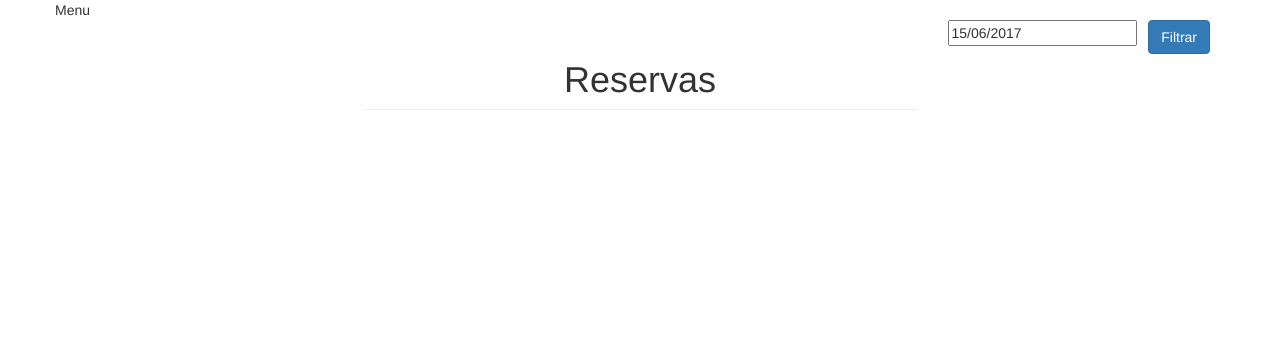
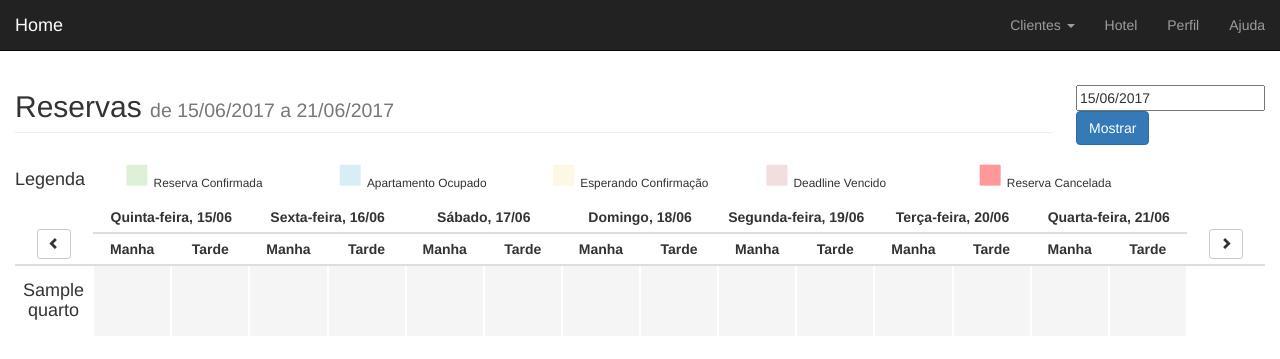
Before and after one commit to williamkblera/paraiso, a Django app: page /hotel/ in a window 1280 px wide. Shown: the top 359 px of the page. Run offline with Django 3.2, Linux system fonts and the light colour scheme; tables that the repository leaves empty hold one stand-in row (values such as "Sample post"); parts of the project's set-up code (start-up, migrations or seed data) failed here and were passed over; some libraries are stand-ins or nearby versions.

Commit message:
Correção da exibição das reservas. Configuração dos botoes de avançar e retroceder

```diff
--- a/paraiso/cliente/templates/cliente/add_cliente.html
+++ b/paraiso/cliente/templates/cliente/add_cliente.html
@@ -78,9 +78,6 @@
         <div id="actions" class="row">
             <div class="col-md-12">
                 <button type="submit" class="btn btn-primary">Salvar</button>
-                <a href="#" class="btn btn-default" data-toggle="modal" data-target="#delete-modal">
-                    Excluir
-                </a>
                 <a href="{% url 'clientes:lista_clientes' %}" class="btn btn-default">Cancelar</a>
             </div>
         </div>
--- a/paraiso/core/static/css/style.css
+++ b/paraiso/core/static/css/style.css
@@ -0,0 +1,58 @@
+table {
+  table-layout: fixed;
+  text-align: center;
+  border-bottom: solid 2px #fff;
+}
+td{
+  width: "(100/14)%";
+  text-align: center;
+  border-bottom: solid 2px #fff;
+}
+th {
+text-align: center;
+border-bottom: solid 2px #fff;
+}
+thead {
+  border-bottom: solid 2px #fff;
+}
+/*table, td, th, tfoot {
+  border:solid 1px #000;
+  padding:5px;
+  text-align: center;
+}
+
+th {background-color:#999;}
+
+caption {font-size:x-large;}
+
+colgroup {background:#F60;}*/
+
+.dia {
+  border: solid 2px #fff;
+  background-color:#f5f5f5;
+}
+
+.confirmada { /* Reserva confirmada */
+  background:#dff0d8;
+  color:#333;
+}
+
+.ocupado  { /* Apartamento ocupado */
+  background:#d9edf7; /*#f5f5f5;*/
+  color:#333;
+}
+
+.esperando  { /* Esperando deposito de confirmação*/
+  background:#fcf8e3;
+  color:#333;
+}
+
+.deadline { /* Deadline vencido*/
+    background-color: #f2dede;
+    color:#333;
+}
+
+.cancelada { /* Reserva vencida (sem realização do deposito de confirmação)*/
+  background-color: #ff9999;
+  color:#333;
+}
--- a/paraiso/core/templates/core/base.html
+++ b/paraiso/core/templates/core/base.html
@@ -21,6 +21,10 @@
     <!-- Latest compiled and minified JavaScript -->
     <script src="{% static 'js/bootstrap.min.js' %}"></script>
 
+    <!-- Bootstrap Date-Picker Plugin -->
+    <script type="text/javascript" src="{% static 'js/bootstrap-datepicker.min.js' %}"></script>
+    <link rel="stylesheet" href="{% static 'css/bootstrap-datepicker3.min.css' %}"/>
+
 
   </head>
   <body>
@@ -40,8 +44,15 @@
           <a class="navbar-brand" href="{%url 'core:home' %}">Home</a>
           <div id="navbar" class="navbar-collapse collapse">
             <ul class="nav navbar-nav navbar-right">
-              <li><a href="#">Início</a></li>
-              <li><a href="#">Opções</a></li>
+              <li class="dropdown">
+                <a href="#" class="dropdown-toggle" data-toggle="dropdown" role="button"
+                  aria-expanded="false">Clientes <span class="caret"></span></a>
+                <ul class="dropdown-menu" role="menu">
+                  <li><a href="{% url 'clientes:lista_clientes' %}">Lista Clientes</a></li>
+                    <li><a href="{% url 'clientes:novo_cliente' %}">Novo Cliente</a></li>
+                </ul>
+              </li>
+              <li><a href="#">Hotel</a></li>
               <li><a href="#">Perfil</a></li>
               <li><a href="#">Ajuda</a></li>
             </ul>
--- a/paraiso/hotel/models.py
+++ b/paraiso/hotel/models.py
@@ -56,6 +56,7 @@ class Reserva(models.Model):
         ('O', 'Ocupado'),
         ('F', 'Finalizada'),
         ('C', 'Cancelada'),
+        ('D', 'Deadline vencida'),
     )
     cliente = models.ForeignKey(Cliente, related_name="reservas")
     data_reserva = models.DateTimeField(
--- a/paraiso/hotel/templates/hotel/lista_hotel.html
+++ b/paraiso/hotel/templates/hotel/lista_hotel.html
@@ -1,52 +1,181 @@
-{% extends 'hotel/base.html' %}
+{% extends 'core/base.html' %}
 {% load staticfiles %}
-
-{% block title %}
-  <title>Pousada Paraíso - Hotel</title>
-{% endblock %}
 
 {% block content %}
 <div class="row">
-  Menu
-</div>
-<div class="row">
-  <div class="col-md-6 col-md-offset-3">
-    <h1 class="page-header text-center">
+  <div class="col-md-10">
+    <h2 class="page-header">
       Reservas
-    </h1>
+      <small> de {{dia}} a {{fim}}</small>
+    </h2>
   </div>
-  <div class="col-md-3">
-    <form method="POST" class="post-form">
+  <div class="col-md-2" style="margin-top: 35px;">
+    <form id="formulario" method="POST" class="post-form">
       {% csrf_token %}
-      <div class="form-inline form-group">
-        <input id="data" name="data" type="text" maxlength="10" value="{{dia}}"></input>
-        <button type="submit" class="btn btn-primary pull-right" value="Save">
-          Filtrar
-        </button>
+      <div class="form-inline form-group pull-right">
+          <input id="data" name="data" type="text" maxlength="10" value="{{dia}}"></input>
+          <button type="submit" class="btn btn-primary" value="Save">
+            Mostrar
+          </button>
+        </h3>
       </div>
     </form>
   </div>
-</div>
+</div> <!-- /.row -->
 
 <div class="row">
-  {% for quarto in quartos %}
-    <div class="col-md-4">
-      <div class="panel panel-default">
-        <div class="panel-heading">
-          <a href="reserva/{{quarto.reserva.pk}}">
-            <h3 class="panel-title">
-              {{quarto.quarto}}
-              <span class="glyphicon glyphicon-pencil pull-right"></span>
-            </h3>
-          </a>
+  <div class="col-md-1">
+    <h4>Legenda</h4>
+  </div>
+  <div class="col-md-2">
+    <p>
+      <span class="glyphicon glyphicon-stop" style="color:#dff0d8; font-size: 200%;"></span>
+      <small> Reserva Confirmada</small>
+    <p>
+  </div>
+  <div class="col-md-2">
+    <p>
+      <span class="glyphicon glyphicon-stop" style="color:#d9edf7; font-size: 200%;"></span>
+      <small> Apartamento Ocupado</small>
+    <p>
+  </div>
+  <div class="col-md-2">
+    <p>
+      <span class="glyphicon glyphicon-stop" style="color:#fcf8e3; font-size: 200%;"></span>
+      <small> Esperando Confirmação</small>
+    <p>
+  </div>
+  <div class="col-md-2">
+    <p>
+      <span class="glyphicon glyphicon-stop" style="color:#f2dede; font-size: 200%;"></span>
+      <small> Deadline Vencido</small>
+    <p>
+  </div>
+  <div class="col-md-2">
+    <p>
+      <span class="glyphicon glyphicon-stop" style="color:#ff9999; font-size: 200%;"></span>
+      <small> Reserva Cancelada</small>
+    <p>
+  </div>
+</div> <!-- /.row -->
 
-        </div>
-        <div class="panel-body">
-          <p>Cliente: {{quarto.reserva.cliente}}</p>
-          <p>Status : {{quarto.reserva.get_status_display}}</p>
-          <p>Entrada: {{quarto.entrada}}</p>
-        </div>
-      </div>
-    </div>
-  {% endfor %}
+<div class="row">
+  <div class="col-md-12 table-responsive">
+  <table class="table table-hover table-condensed">
+    <thead>
+      <tr>
+        <th rowspan="2">
+          <button id="retroceder" type="button" class="fc-button-prev fc-corner-left btn btn-default btn-sm">
+            <span class="glyphicon glyphicon-chevron-left"></span>
+          </button>
+        </th>
+        {% for dia in days %}
+            {% if dia|date:"d/m/y" == hoje|date:"d/m/y" %}
+              <th colspan="2" class="bg-primary">{{dia|date:"l, d/m"}}</th>
+            {% else %}
+              <th colspan="2">{{dia|date:"l, d/m"}}</th>
+            {% endif %}
+        {% endfor %}
+        <!-- <th colspan="2" class="bg-primary">Dom, 04/06</th> -->
+        <th rowspan="2">
+          <button id="avancar" type="button" class="fc-button-prev fc-corner-left btn btn-default btn-sm">
+            <span class="glyphicon glyphicon-chevron-right"></span>
+          </button>
+        </th>
+      </tr>
+      <tr>
+        {% for dia in days %}
+          {% if dia|date:"d/m/y" == hoje|date:"d/m/y" %}
+            <th class="bg-primary">Manha</th>
+            <th class="bg-primary">Tarde</th>
+          {% else %}
+            <th>Manha</th>
+            <th>Tarde</th>
+          {% endif %}
+        {% endfor %}
+      </tr>
+    </thead>
+
+    <tbody>
+
+        {% for linha in tabela  %}
+          <tr>
+            {% for celula in linha %}
+              {% if forloop.first %}
+                <td colspan="{{celula.turnos}}" data-date="{{celula.data}}" ap="{{celula.ap}}" turnos={{celula.turnos}}>
+                  <h4>{{celula.quarto}}</h4>
+                </td>
+              {% else %}
+                {% if celula.status == "Pré-reserva"%}
+                  <td colspan="{{celula.turnos}}" class="dia esperando" data-date="{{celula.data}}" ap="{{celula.ap}}" turnos={{celula.turnos}}>
+                    {{celula.texto}}
+                  </td>
+                {% elif celula.status == "Confirmada"%}
+                  <td colspan="{{celula.turnos}}" class="dia confirmada" data-date="{{celula.data}}" ap="{{celula.ap}}" turnos={{celula.turnos}}>
+                    {{celula.texto}}
+                  </td>
+                {% elif celula.status == "Ocupado"%}
+                  <td colspan="{{celula.turnos}}" class="dia ocupado" data-date="{{celula.data}}" ap="{{celula.ap}}" turnos={{celula.turnos}}>
+                    {{celula.texto}}
+                  </td>
+                {% elif celula.status == "Cancelada"%}
+                  <td colspan="{{celula.turnos}}" class="dia cancelada" data-date="{{celula.data}}" ap="{{celula.ap}}" turnos={{celula.turnos}}>
+                    {{celula.texto}}
+                  </td>
+                {% elif celula.status == "Deadline vencida"%}
+                  <td colspan="{{celula.turnos}}" class="dia deadline" data-date="{{celula.data}}" ap="{{celula.ap}}" turnos={{celula.turnos}}>
+                    {{celula.texto}}
+                  </td>
+                {% else %}
+                  <td colspan="{{celula.turnos}}" class="dia" data-date="{{celula.data}}" ap="{{celula.ap}}" turnos={{celula.turnos}}>
+                    {{celula.texto}}
+                  </td>
+                {% endif %}
+              {% endif %}
+            {% endfor %}
+          </tr>
+
+        {% endfor %}
+      </tbody>
+      </table>
+      </div> <!-- /.div table-responsive -->
+      </div> <!-- /.div row -->
+
 {% endblock %}
+
+{% block script %}
+<script type="text/javascript">
+  $(".dia").click(function(env){
+    var msg=$(this).attr('data-date')+"\n"+$(this).attr('ap')+"\n"+$(this).attr('turnos')
+    alert(msg);
+  });
+</script>
+
+<script type="text/javascript">
+  $("#retroceder").click(function(env){
+    $("#data").attr('value', "{{retroceder}}");
+    // alert($("#data").attr('value'));
+    $('#formulario').submit();
+  });
+  $("#avancar").click(function(env){
+    $("#data").attr('value', "{{avancar}}");
+    // alert($("#data").attr('value'));
+    $('#formulario').submit();
+  });
+</script>
+
+<script type="text/javascript">
+    $(document).ready(function(){
+      var date_input=$('input[name="data"]'); //our date input has the name "date"
+      var container=$('.bootstrap-iso form').length>0 ? $('.bootstrap-iso form').parent() : "body";
+      var options={
+        format: "dd/mm/yyyy",
+        todayHighlight: true,
+        language: "pt-BR",
+        autoclose: true,
+        // todayBtn: true,
+      };
+      date_input.datepicker(options);
+    })
+</script>
+{% endblock %}
--- a/paraiso/hotel/views.py
+++ b/paraiso/hotel/views.py
@@ -1,8 +1,189 @@
 from django.shortcuts import render, get_object_or_404
 from django.utils import timezone
 from datetime import datetime
+from django.db.models import Q
+import pytz
 
-from .models import *
+from .models import tipo_quarto, Quarto, Reserva, ReservaQuarto, ReservaPagamento
+
+
+def calcula_dias(entrada, saida):
+    diferenca = saida-entrada
+    return diferenca.days
+
+def calcula_turnos(entrada, saida):
+
+    if entrada >= saida:
+        turnos = 1
+    else:
+        diferenca=saida-entrada
+        turnos = ((diferenca.total_seconds()/3600)/12)
+    return turnos
+
+def RemoveReservaLista(reservas, reserva):
+    "Retorna uma nova lista de reservas sem a reserva passada"
+    lista = []
+    for item in reservas:
+        if item!=reserva:
+            lista.append(item)
+
+    return lista
+
+def CriarListaReservas(reservas):
+    "Recebe uma queryset com a busca de ReservaQuarto e retorna uma lista para manipular"
+    lista = []
+
+    for reserva in reservas:
+        r = {}
+        r["cliente"] = reserva.reserva.cliente.nome
+        r["quarto"] = reserva.quarto.nome
+        # Descontando o UTC
+        r["entrada"] = reserva.entrada.replace(second=0) - timezone.timedelta(hours=4)
+
+
+        # Descontando o UTC
+        r["saida"] = reserva.saida.replace(second=0)  - timezone.timedelta(hours=4)
+        r["status"] = reserva.reserva.get_status_display()
+
+        lista.append(r)
+
+
+
+    return lista
+
+def CriaTabela(entrada, saida):
+    "Retrona uma tabela html com as reservas cadastradas entre as datas passadas"
+
+    # Buscas as reservas que começam ou finalizam dentro da data buscada.
+    reservas = ReservaQuarto.objects.filter(
+        Q(entrada__range=[entrada-timezone.timedelta(days=1), saida+timezone.timedelta(days=1)])|
+        Q(saida__range=[entrada, saida+timezone.timedelta(days=1)])|
+        Q(entrada__lte=entrada,saida__gte=saida)
+    )
+    #.filter(
+    #   saida__range=[dia-timezone.timedelta(days=2), fim+timezone.timedelta(days=2)]
+    # ).order_by('entrada').order_by('quarto')
+    print(len(reservas))
+    # Cria uma lista com a reservas
+
+    reservas = CriarListaReservas(reservas)
+
+
+
+    # Busca todos os apartamento cadastrados
+    apartamentos = Quarto.objects.all()
+
+    # Armazenas as informações da tabela a ser exibida
+    tabela=[]
+
+
+
+    # laço que cria as linhas dos apartamentos da tabela
+    for apartamento in apartamentos:
+        data = entrada
+
+        # Linha da tabela
+        linha = []
+
+        # Criando a primeira celula da linha com as informações do apartamento
+        celula = {
+            'quarto':apartamento.nome,
+            'texto': apartamento.nome+"\n"+apartamento.get_status_display(),
+            'status':apartamento.get_status_display(),
+            'turnos':1, # Quantos turnos vão durar a reserva
+        }
+
+        linha.append(celula)
+
+
+
+        # Laço que cria as celulas da linha
+        while data <= saida+timezone.timedelta(hours=12):
+            # Controle de if de comparação de datas
+            achou = False
+            # Laço para verificar se tem alguma reserva que cai nesta celula da tabela
+            for reserva in reservas:
+
+
+
+                if reserva["entrada"].strftime("%d-%m-%Y-%p") == data.strftime("%d-%m-%Y-%p"):
+
+                    # Se a reserva for realmente para aquele apartamento
+                    if str(reserva["quarto"]) == str(apartamento.nome):
+                        # criando com a reserva.
+                        celula = {
+                            'data': data.strftime("%d-%m-%Y-%p"),
+                            'quarto':reserva["quarto"],
+                            'texto':"Cliente: " + reserva["cliente"]+
+                                " Quarto: "+reserva["quarto"]+
+                                " Entrada: "+reserva["entrada"].strftime("%d/%m/%Y")+
+                                " Saida: "+reserva["saida"].strftime("%d/%m/%Y")+
+                                " Status:"+reserva["status"],
+                            'status': reserva["status"],
+                            'turnos':calcula_turnos(reserva["entrada"],reserva["saida"]),
+                        }
+                        if reserva["saida"] > saida+timezone.timedelta(days=1):
+                            celula["turnos"] = calcula_turnos(reserva["entrada"], saida+timezone.timedelta(days=1))
+
+                        # Marca que achou uma reserva para esta celula
+                        achou = True
+                        reservas = RemoveReservaLista(reservas, reserva)
+                        break
+
+
+
+                if not(achou):
+
+                    if reserva["entrada"] < entrada:
+                        if reserva["quarto"] == apartamento.nome:
+                            # criando com a reserva.
+                            celula = {
+                                'data': data.strftime("%d-%m-%Y-%p"),
+                                'quarto':reserva["quarto"],
+                                'texto':"Cliente: " + reserva["cliente"]+
+                                    " Quarto: "+reserva["quarto"]+
+                                    " Entrada: "+reserva["entrada"].strftime("%d/%m/%Y")+
+                                    " Saida: "+reserva["saida"].strftime("%d/%m/%Y")+
+                                    " Status:"+reserva["status"],
+                                'status': reserva["status"],
+                                # 'turnos':calcula_turnos(entrada,reserva["saida"]),
+                            }
+                            sai = reserva["saida"]
+                            if reserva["saida"] > saida+timezone.timedelta(days=1):
+                                sai = saida+timezone.timedelta(days=1)
+                            ent = entrada
+
+                            celula["turnos"] = calcula_turnos(ent, sai)
+                            reservas = RemoveReservaLista(reservas, reserva)
+                            achou = True
+
+                            break
+
+
+            # Se não achou uma celula antes, crie uma celula vazia
+            if not(achou):
+                # criando uma celula vazia.
+                celula = {
+                    'data': data.strftime("%d-%m-%Y-%p"),
+                    'ap':apartamento.nome,
+                    'texto':'',
+                    'turnos':1,
+                }
+
+
+
+
+            linha.append(celula)
+
+            # Soma a data uma quantidade de turno que foi usada pela celula
+            data += timezone.timedelta(hours=celula["turnos"]*12)
+
+        # adiciona a tabela a linha criada
+        tabela.append(linha)
+
+    # retorna a tabela pronta
+    return tabela
+
 
 def reserva(request, pk):
     reserva = get_object_or_404(Reserva, pk=pk)
@@ -18,20 +199,48 @@ def lista_reservas(request, data=None):
         if request.method == "POST":
             data = request.POST.get('data')
             dia = datetime.strptime(data, "%d/%m/%Y")
+
         if data == None:
+            # print(timezone.now())
+            # dia = datetime.strptime(timezone.now().strftime("%d/%m/%Y"), "%d/%m/%Y")
             dia = timezone.now()
+            print(dia)
 
-        # quartos = Quartos.objects.filter(reservaquarto__)
-        quartos = ReservaQuarto.objects.filter(entrada__date=dia)
-        # quartos = ReservaQuarto.objects.all()
-        # quartos = ReservaQuarto.objects.filter().exclude(
-        #     reserva__status='F'
-        # ).exclude(
-        #     reserva__status='C'
-        # )
+        # Adicionando informações de segundo na data
+        dia = dia.replace(tzinfo=pytz.UTC)
+
+
+        fim = dia + timezone.timedelta(days=6)
+
+        # Adicionando informações de segundo na data
+        fim = fim.replace(tzinfo=pytz.UTC)
+
+        tabela = CriaTabela(dia, fim)
+
+        days=[]
+
+        # Hack para consertar a falta do UTC
+        data = datetime.strptime(dia.strftime("%d/%m/%Y"), "%d/%m/%Y")
+
+
+        for i in range(7):
+            days.append(data) #.strftime("%a, %d/%m")
+            data += timezone.timedelta(days=1)
+
+
+        hoje = timezone.now()
+        retroceder = (dia - timezone.timedelta(days=1)).strftime("%d/%m/%Y")
+        avancar = (dia + timezone.timedelta(days=1)).strftime("%d/%m/%Y")
+
         context = {
-            # 'reservas': reservas,
+            'hoje': hoje,
+            'retroceder': retroceder,
+            'avancar':avancar,
+            'days':days,
             'dia':dia.strftime("%d/%m/%Y"),
-            'quartos' : quartos,
+            'fim':fim.strftime("%d/%m/%Y"),
+            # 'quartos' : quartos,
+            # 'reservas_quartos': reservas_quartos,
+            'tabela': tabela,
         }
         return render(request, 'hotel/lista_hotel.html', context)
```
Also changed, not shown: paraiso/cliente/templates/cliente/base.html (deleted, +0 -46 lines), paraiso/cliente/migrations/0019_auto_20170614_2039.py (added), paraiso/hotel/migrations/0017_auto_20170614_2039.py (added), paraiso/teste/migrations/0018_auto_20170614_2039.py (added).
